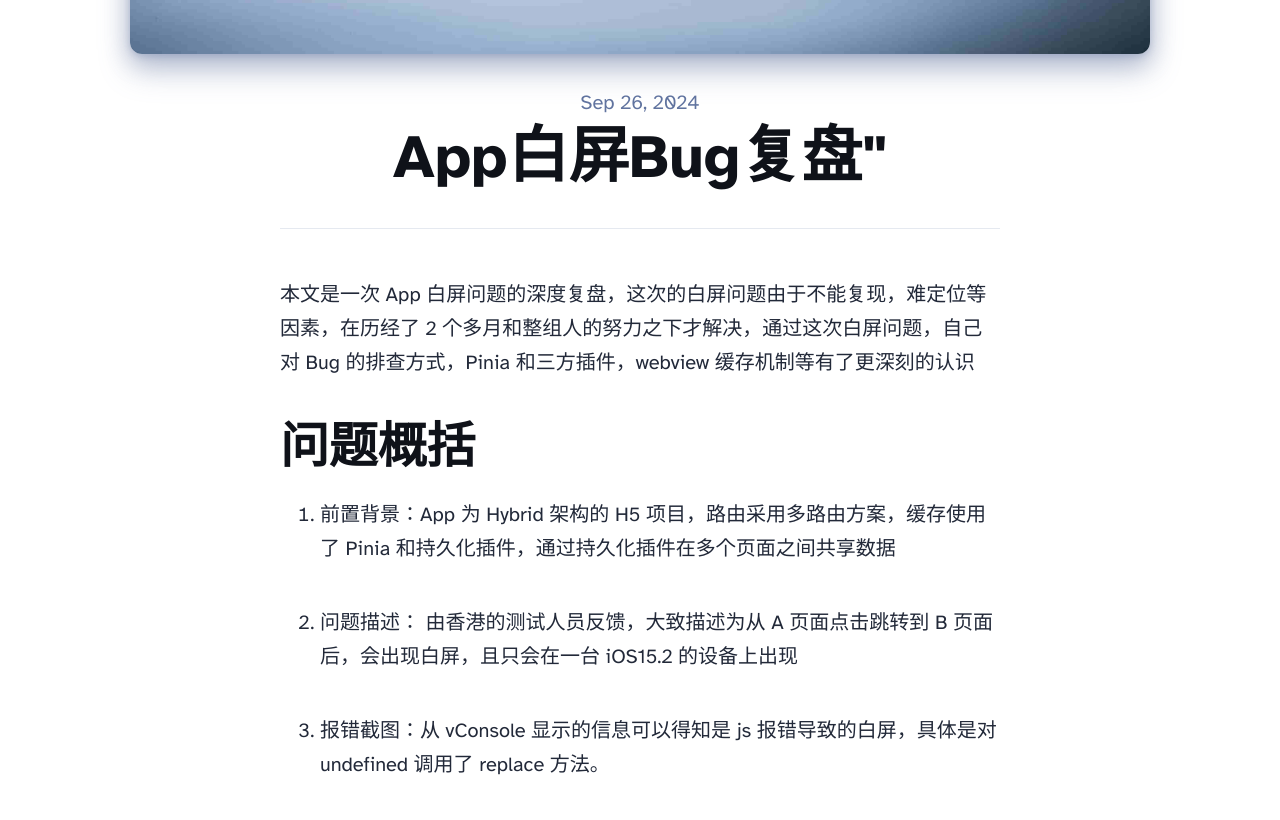
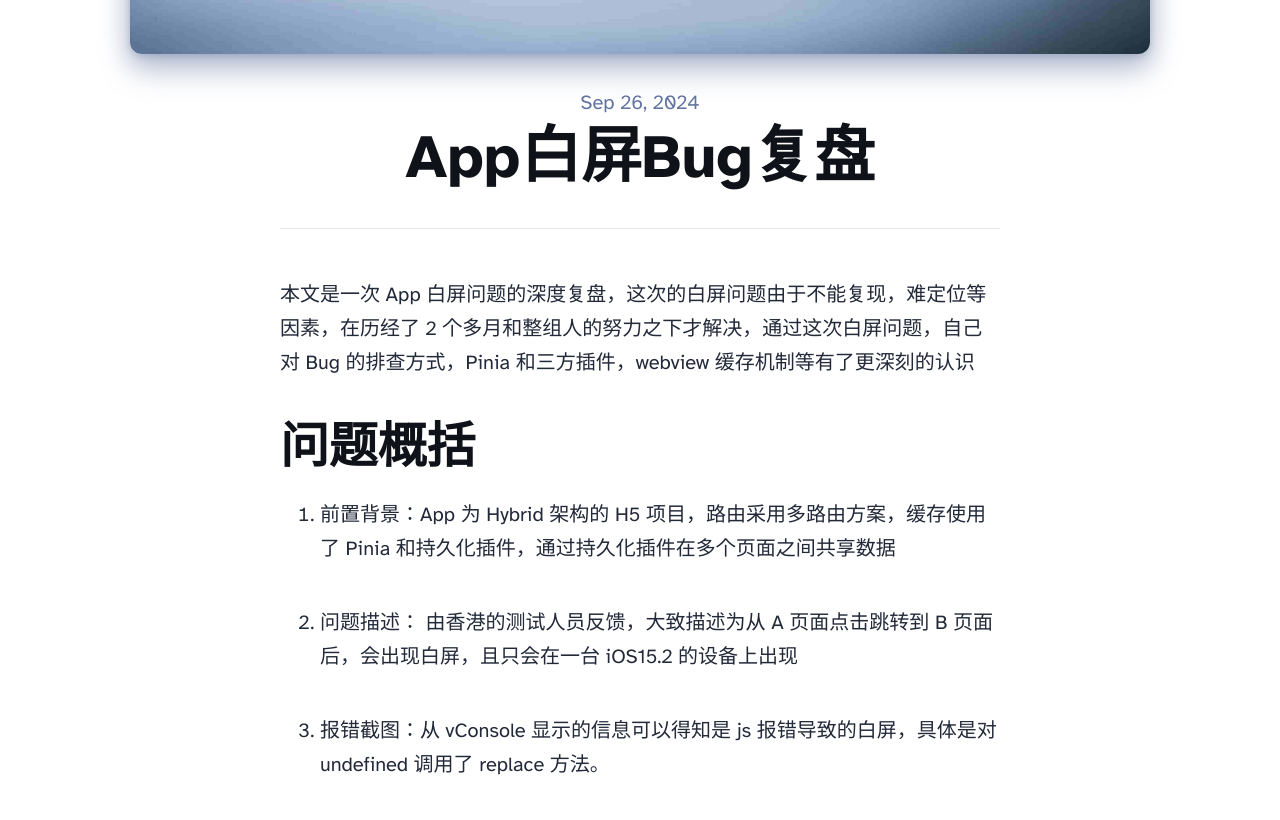
Before and after one commit to phil668/Phil-s-Blog, an Astro site: page /blog/boc-pay-bug in a window 1280 px wide. Shown: the part 900-1720 px from the top of the page. Built offline with nearby package versions, Linux system fonts and the light colour scheme; Astro itself is replaced by a stand-in of ours.

Commit message:
feat: change title

```diff
--- a/src/content/blog/boc-pay-bug.mdx
+++ b/src/content/blog/boc-pay-bug.mdx
@@ -1,5 +1,5 @@
 ---
-title: App白屏Bug复盘"
+title: "App白屏Bug复盘"
 description: "这是一篇迟到了很久的问题排查复盘，想在这里复盘一次 App 的白屏问题。这次 Bug 的排查在历经了 2 个多月和整组人的努力之下，终于得到了解决，通过这次白屏问题，自己对 Bug 的排查方式，Pinia 和三方插件，webview 缓存机制等有了更深刻的认识"
 pubDate: "Sept 26 2024"
 heroImage: "/pexels-trace-hudson.jpg"
```
